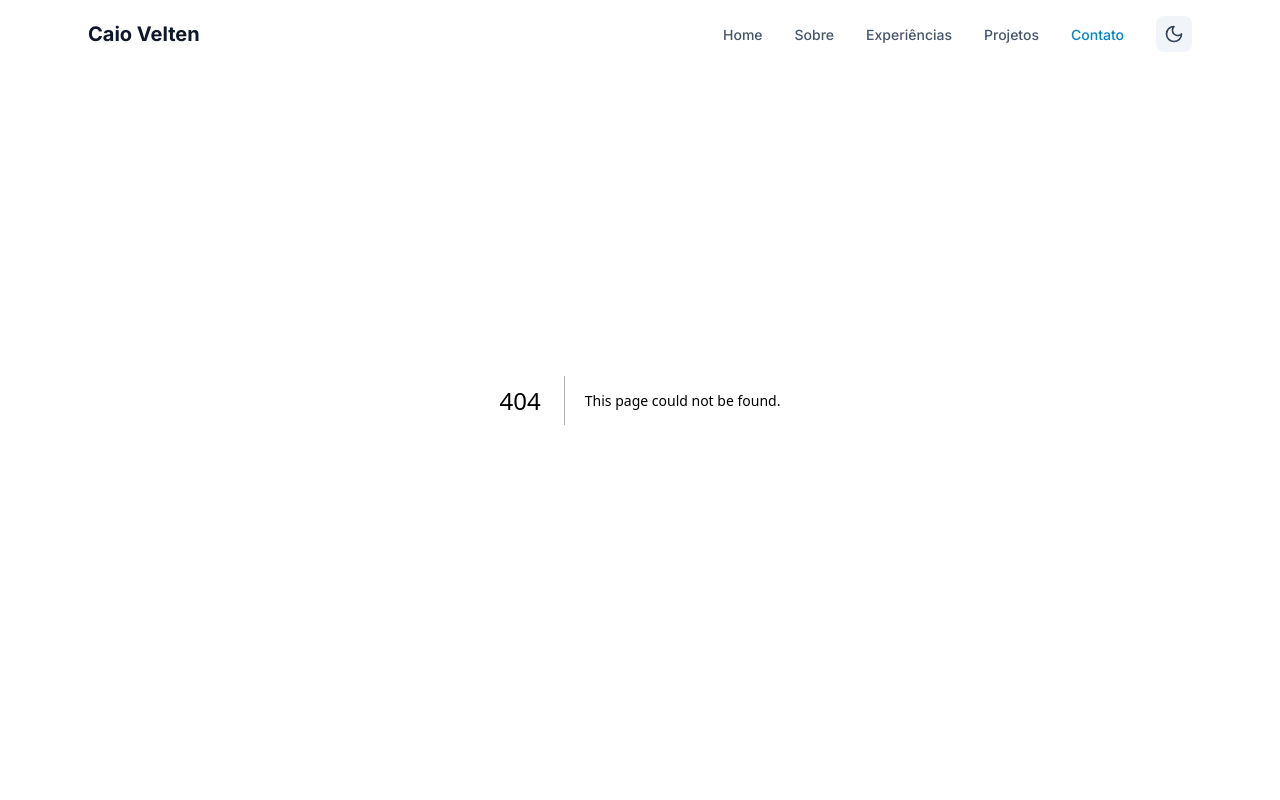
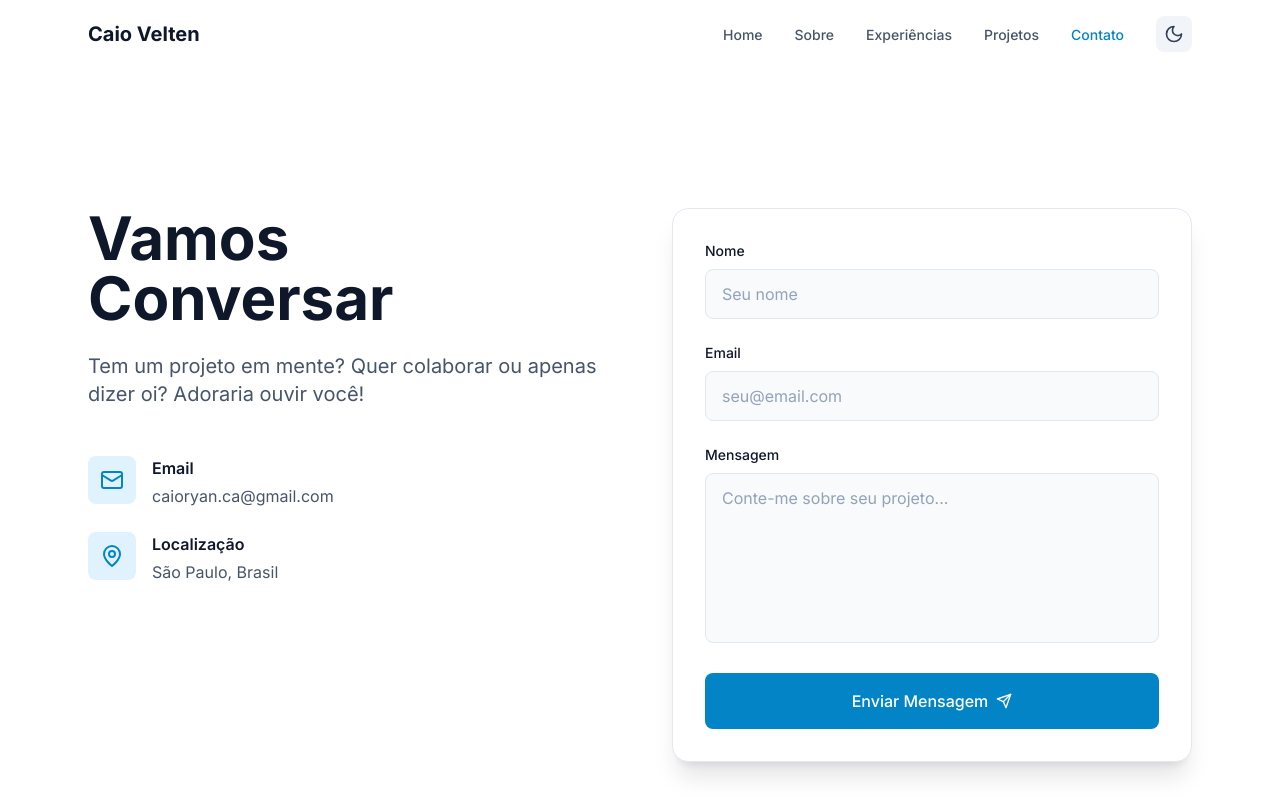
Before and after one commit to Velten1/portfolio, a Next.js app: page /contact in a window 1280 px wide. Before the commit this address had no page. Shown: the top 800 px of the page. Built offline with nearby package versions, Linux system fonts and the light colour scheme.

Commit message:
feat: adiciona página de Contato

```diff
--- /dev/null
+++ b/app/contact/page.tsx
@@ -0,0 +1,154 @@
+'use client'
+
+import { Mail, MapPin, Send } from 'lucide-react'
+import { useState } from 'react'
+
+export default function Contact() {
+  const [formData, setFormData] = useState({
+    name: '',
+    email: '',
+    message: '',
+  })
+
+  const handleSubmit = (e: React.FormEvent) => {
+    e.preventDefault()
+    // Aqui você pode adicionar a lógica de envio do formulário
+    console.log('Form submitted:', formData)
+    alert('Mensagem enviada com sucesso! (Esta é apenas uma demonstração)')
+    setFormData({ name: '', email: '', message: '' })
+  }
+
+  const handleChange = (
+    e: React.ChangeEvent<HTMLInputElement | HTMLTextAreaElement>
+  ) => {
+    setFormData({
+      ...formData,
+      [e.target.name]: e.target.value,
+    })
+  }
+
+  return (
+    <div className="min-h-screen pt-20">
+      <section className="max-w-6xl mx-auto px-6 py-20 md:py-32">
+        <div className="grid md:grid-cols-2 gap-16">
+          {/* Left Column - Info */}
+          <div className="animate-fade-in">
+            <h1 className="text-5xl md:text-6xl font-bold text-slate-900 dark:text-white mb-6">
+              Vamos Conversar
+            </h1>
+            <p className="text-xl text-slate-600 dark:text-slate-400 mb-12">
+              Tem um projeto em mente? Quer colaborar ou apenas dizer oi? Adoraria
+              ouvir você!
+            </p>
+
+            <div className="space-y-6">
+              <div className="flex items-start gap-4">
+                <div className="p-3 bg-primary-100 dark:bg-primary-900/20 rounded-lg">
+                  <Mail className="w-6 h-6 text-primary-600 dark:text-primary-400" />
+                </div>
+                <div>
+                  <h3 className="font-semibold text-slate-900 dark:text-white mb-1">
+                    Email
+                  </h3>
+                  <a
+                    href="mailto:caioryan.ca@gmail.com"
+                    className="text-slate-600 dark:text-slate-400 hover:text-primary-600 dark:hover:text-primary-400 transition-colors"
+                  >
+                    caioryan.ca@gmail.com
+                  </a>
+                </div>
+              </div>
+
+              <div className="flex items-start gap-4">
+                <div className="p-3 bg-primary-100 dark:bg-primary-900/20 rounded-lg">
+                  <MapPin className="w-6 h-6 text-primary-600 dark:text-primary-400" />
+                </div>
+                <div>
+                  <h3 className="font-semibold text-slate-900 dark:text-white mb-1">
+                    Localização
+                  </h3>
+                  <p className="text-slate-600 dark:text-slate-400">
+                    São Paulo, Brasil
+                  </p>
+                </div>
+              </div>
+            </div>
+          </div>
+
+          {/* Right Column - Form */}
+          <div className="animate-slide-up">
+            <form
+              onSubmit={handleSubmit}
+              className="space-y-6 bg-white dark:bg-slate-800 p-8 rounded-2xl border border-slate-200 dark:border-slate-700 shadow-xl"
+            >
+              <div>
+                <label
+                  htmlFor="name"
+                  className="block text-sm font-medium text-slate-900 dark:text-white mb-2"
+                >
+                  Nome
+                </label>
+                <input
+                  type="text"
+                  id="name"
+                  name="name"
+                  value={formData.name}
+                  onChange={handleChange}
+                  required
+                  className="w-full px-4 py-3 bg-slate-50 dark:bg-slate-900 border border-slate-200 dark:border-slate-700 rounded-lg text-slate-900 dark:text-white placeholder-slate-400 focus:outline-none focus:ring-2 focus:ring-primary-500 focus:border-transparent transition-all"
+                  placeholder="Seu nome"
+                />
+              </div>
+
+              <div>
+                <label
+                  htmlFor="email"
+                  className="block text-sm font-medium text-slate-900 dark:text-white mb-2"
+                >
+                  Email
+                </label>
+                <input
+                  type="email"
+                  id="email"
+                  name="email"
+                  value={formData.email}
+                  onChange={handleChange}
+                  required
+                  className="w-full px-4 py-3 bg-slate-50 dark:bg-slate-900 border border-slate-200 dark:border-slate-700 rounded-lg text-slate-900 dark:text-white placeholder-slate-400 focus:outline-none focus:ring-2 focus:ring-primary-500 focus:border-transparent transition-all"
+                  placeholder="seu@email.com"
+                />
+              </div>
+
+              <div>
+                <label
+                  htmlFor="message"
+                  className="block text-sm font-medium text-slate-900 dark:text-white mb-2"
+                >
+                  Mensagem
+                </label>
+                <textarea
+                  id="message"
+                  name="message"
+                  value={formData.message}
+                  onChange={handleChange}
+                  required
+                  rows={6}
+                  className="w-full px-4 py-3 bg-slate-50 dark:bg-slate-900 border border-slate-200 dark:border-slate-700 rounded-lg text-slate-900 dark:text-white placeholder-slate-400 focus:outline-none focus:ring-2 focus:ring-primary-500 focus:border-transparent transition-all resize-none"
+                  placeholder="Conte-me sobre seu projeto..."
+                />
+              </div>
+
+              <button
+                type="submit"
+                className="w-full inline-flex items-center justify-center gap-2 px-6 py-4 bg-primary-600 hover:bg-primary-700 text-white rounded-lg font-medium transition-all duration-300 hover:shadow-lg hover:shadow-primary-500/30 hover:scale-105"
+              >
+                Enviar Mensagem
+                <Send className="w-4 h-4" />
+              </button>
+            </form>
+          </div>
+        </div>
+      </section>
+    </div>
+  )
+}
```
